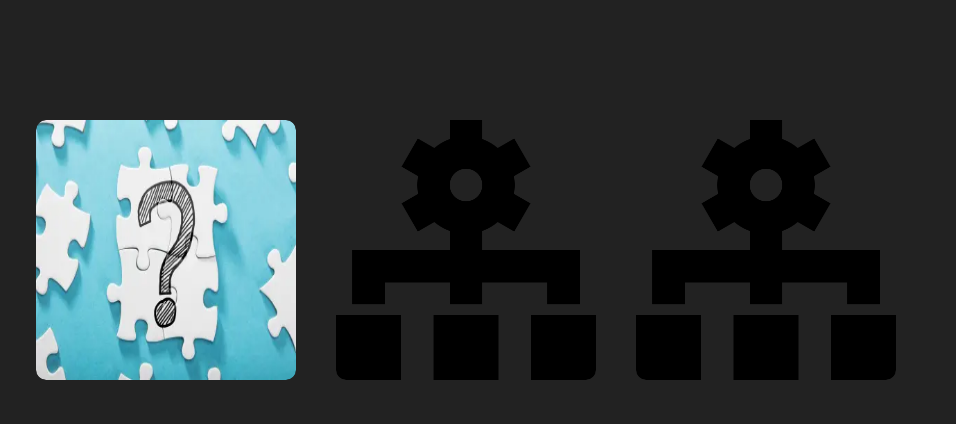
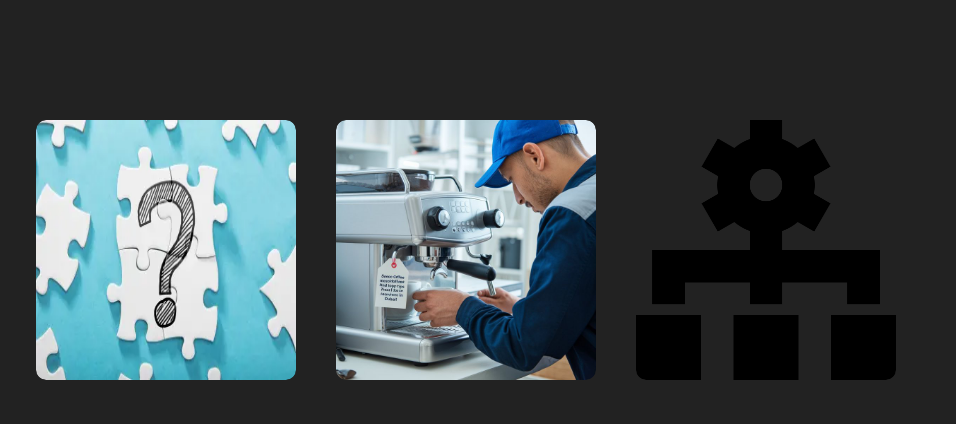
Before and after one commit to ntsako718/ntsako-portfolio, a plain HTML site: page index.html in a window 1280 px wide. Shown: the part 1460-1884 px from the top of the page, 324-1280 px from the left. Drawn offline with nearby package versions, Linux system fonts and the light colour scheme.

Commit message:
new project

```diff
--- a/index.html
+++ b/index.html
@@ -92,11 +92,11 @@
                             </div>
                         </div>
                         <div class="project">
-                            <img src="images/Project.png">
+                            <img src="images/repair_man.jpeg">
                             <div class="layer">
-                                <h3>Project 3</h3>
-                                <p>This is what the third project does</p>
-                                <a href="#"> <i class="fas fa-external-link-alt"></i> </a>
+                                <h3>Coffee Repairs Web</h3>
+                                <p> Built a responsive React website with Tailwind CSS for a coffee machine repair client.</p>
+                                <a href="http://owen-chare-coffee-machine-services.netlify.app"> <i class="fas fa-external-link-alt"></i> </a>
                             </div>
                         </div>
                         <div class="project">
```
Also changed, not shown: images/repair_man.jpeg (added), 6 other files.
